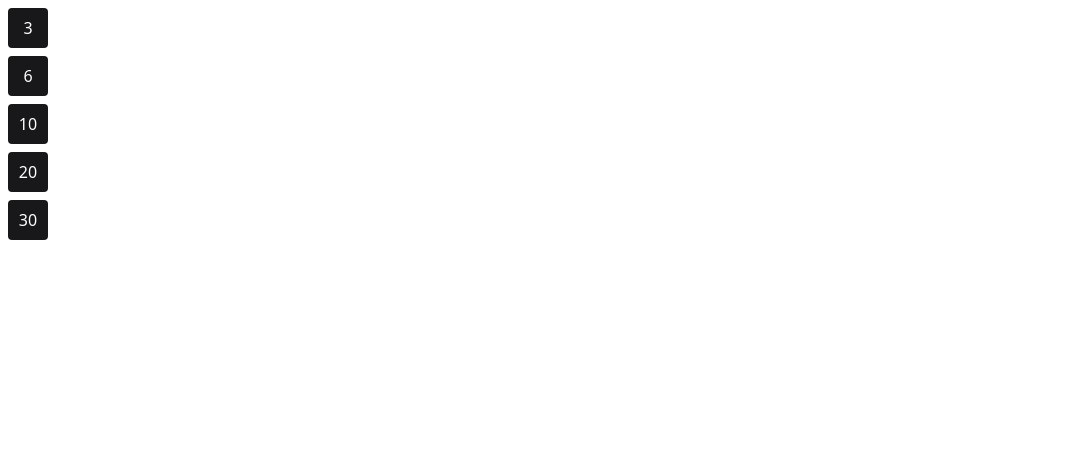
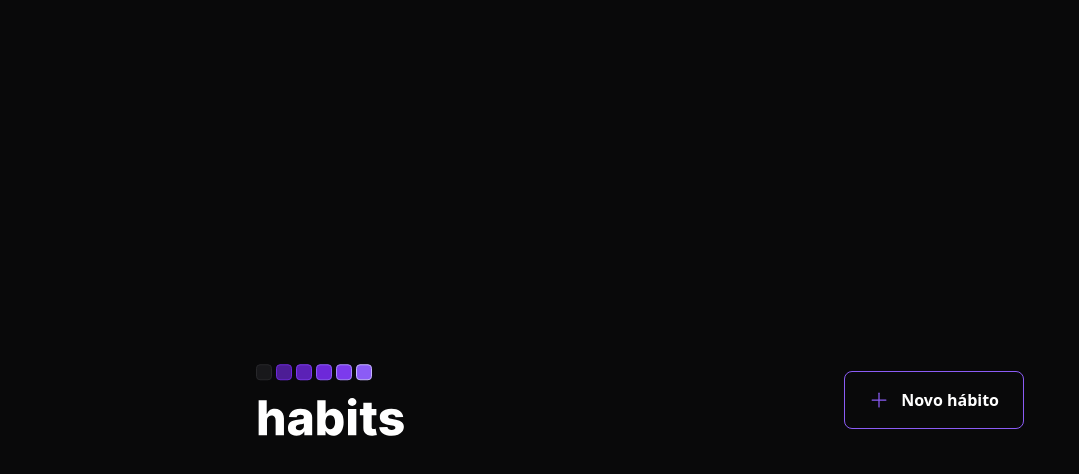
Before and after one commit to euclidesdry/nlw-setup, a React (Vite) app in the folder web/: page / in a window 1280 px wide. Shown: the top 474 px of the page, without its empty margins (0-1079 px from the left). Built offline with nearby package versions, Linux system fonts and the light colour scheme.

Commit message:
feat(web): ✨ adding header component

```diff
--- a/web/index.html
+++ b/web/index.html
@@ -6,7 +6,7 @@
     <meta name="viewport" content="width=device-width, initial-scale=1.0" />
     <title>Vite + React + TS</title>
   </head>
-  <body>
+  <body class="bg-background text-white">
     <div id="root"></div>
     <script type="module" src="/src/main.tsx"></script>
   </body>
--- a/web/package.json
+++ b/web/package.json
@@ -9,6 +9,7 @@
     "preview": "vite preview"
   },
   "dependencies": {
+    "phosphor-react": "^1.4.1",
     "react": "^18.2.0",
     "react-dom": "^18.2.0"
   },
--- a/web/src/App.tsx
+++ b/web/src/App.tsx
@@ -1,17 +1,14 @@
-import { Habit } from "./components/Habit";
+// import { Habit } from "./components/Habit";
 
+import { Header } from "./components/Header";
 import "./styles/global.css";
 
-function App() {
+export function App() {
   return (
-    <div>
-      <Habit completed={3} />
-      <Habit completed={6} />
-      <Habit completed={10} />
-      <Habit completed={20} />
-      <Habit completed={30} />
+    <div className="w-screen h-screen flex justify-center items-center">
+      <div className="w-full max-w-5xl px-6 flex flex-col gap-1">
+        <Header />
+      </div>
     </div>
   );
 }
-
-export default App;
--- /dev/null
+++ b/web/src/components/Header.tsx
@@ -0,0 +1,18 @@
+import { Plus } from "phosphor-react";
+import logoImage from "../assets/logo.svg";
+
+export function Header() {
+  return (
+    <div className="w-full max-w-3xl mx-auto flex items-center justify-between">
+      <img src={logoImage} alt="Habits logo" />
+
+      <button
+        type="button"
+        className="border border-violet-500 font-semibold rounded-lg px-6 py-4 flex items-center gap-3 hover:border-violet-300"
+      >
+        <Plus size={20} className="text-violet-500" />
+        Novo hábito
+      </button>
+    </div>
+  );
+}
--- a/web/src/main.tsx
+++ b/web/src/main.tsx
@@ -1,6 +1,6 @@
 import React from "react";
 import ReactDOM from "react-dom/client";
-import App from "./App";
+import { App } from "./App";
 
 ReactDOM.createRoot(document.getElementById("root") as HTMLElement).render(
   <React.StrictMode>
--- a/web/tailwind.config.cjs
+++ b/web/tailwind.config.cjs
@@ -5,7 +5,11 @@
     './index.html',
   ],
   theme: {
-    extend: {},
+    extend: {
+      colors: {
+        background: '#09090A'
+      }
+    },
   },
   plugins: [],
 }
```
Also changed, not shown: web/src/assets/logo.svg (added), 1 other file (tests, documents, lock files or other folders).
